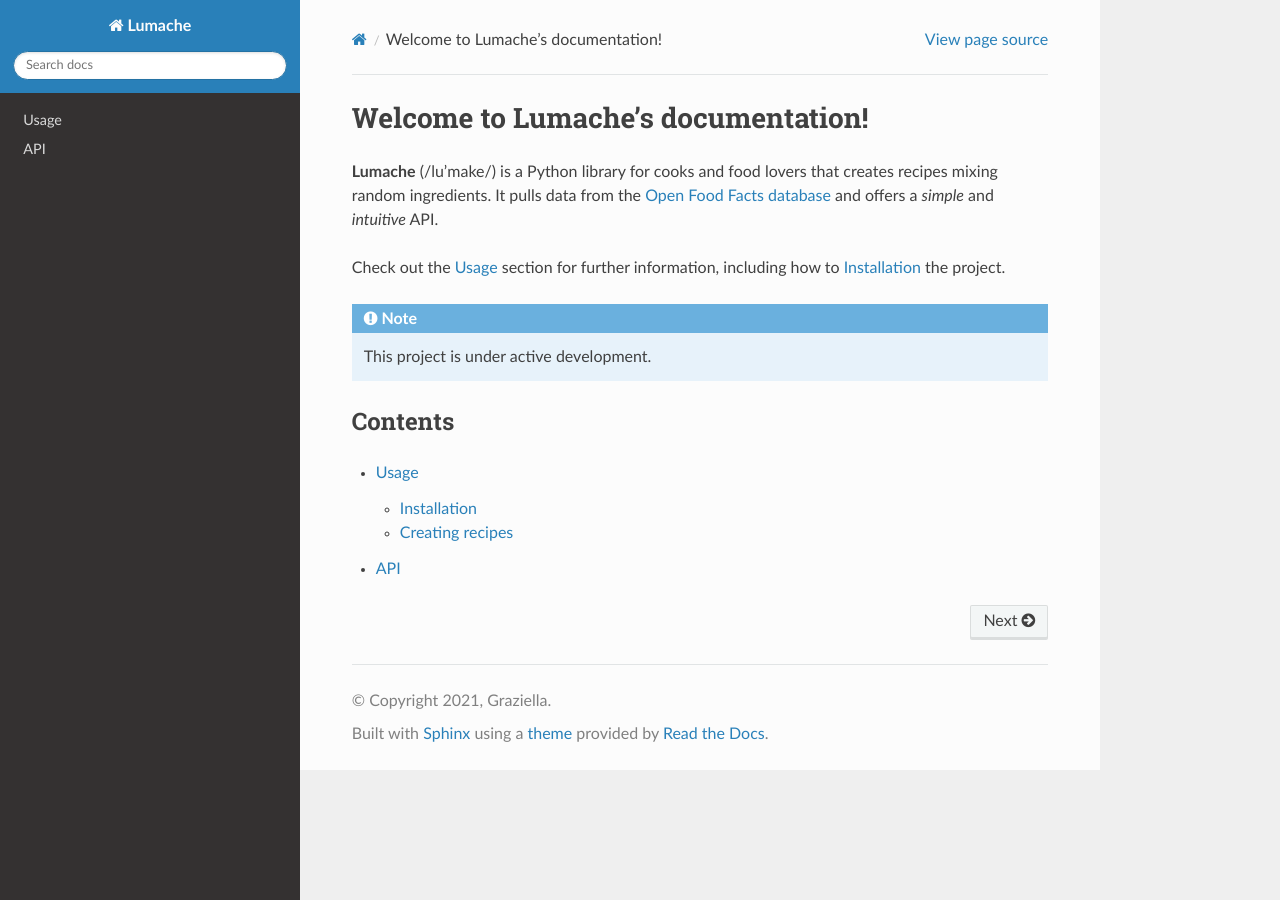
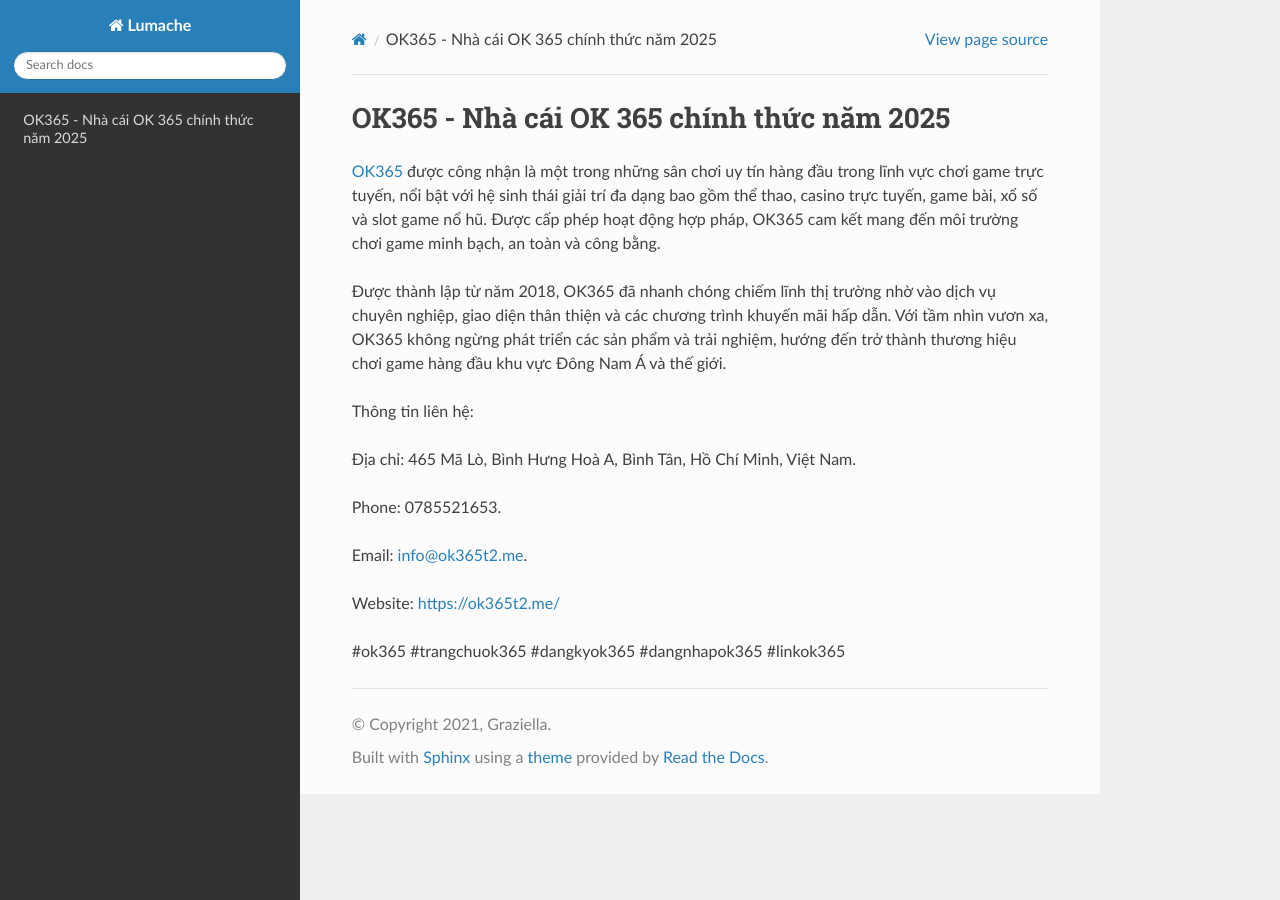
Before and after one commit to syvan0897/ok365t2me, a Sphinx documentation site: the page built from docs/source/index.rst, in a window 1280 px wide. Built offline with Sphinx 7.4.7 and the Read the Docs theme 3.1.0, drawn with Linux system fonts in a browser that asks for light colours.

Commit message:
Update index.rst

```diff
--- a/docs/source/index.rst
+++ b/docs/source/index.rst
@@ -1,22 +1,18 @@
-Welcome to Lumache's documentation!
+OK365 - Nhà cái OK 365 chính thức năm 2025
 ===================================
 
-**Lumache** (/lu'make/) is a Python library for cooks and food lovers
-that creates recipes mixing random ingredients.
-It pulls data from the `Open Food Facts database <https://world.openfoodfacts.org/>`_
-and offers a *simple* and *intuitive* API.
+`OK365 <https://ok365t2.me/>`_ được công nhận là một trong những sân chơi uy tín hàng đầu trong lĩnh vực chơi game trực tuyến, nổi bật với hệ sinh thái giải trí đa dạng bao gồm thể thao, casino trực tuyến, game bài, xổ số và slot game nổ hũ. Được cấp phép hoạt động hợp pháp, OK365 cam kết mang đến môi trường chơi game minh bạch, an toàn và công bằng.
 
-Check out the :doc:`usage` section for further information, including
-how to :ref:`installation` the project.
+Được thành lập từ năm 2018, OK365 đã nhanh chóng chiếm lĩnh thị trường nhờ vào dịch vụ chuyên nghiệp, giao diện thân thiện và các chương trình khuyến mãi hấp dẫn. Với tầm nhìn vươn xa, OK365 không ngừng phát triển các sản phẩm và trải nghiệm, hướng đến trở thành thương hiệu chơi game hàng đầu khu vực Đông Nam Á và thế giới.
 
-.. note::
+Thông tin liên hệ:
 
-   This project is under active development.
+Địa chỉ: 465 Mã Lò, Bình Hưng Hoà A, Bình Tân, Hồ Chí Minh, Việt Nam.
 
-Contents
---------
+Phone: 0785521653.
 
-.. toctree::
+Email: info@ok365t2.me.
 
-   usage
-   api
+Website: https://ok365t2.me/
+
+#ok365 #trangchuok365 #dangkyok365 #dangnhapok365 #linkok365
```
